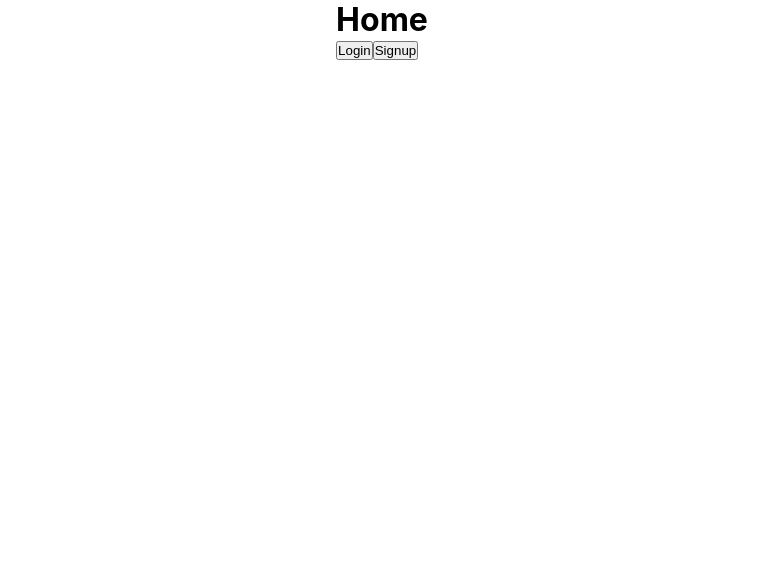
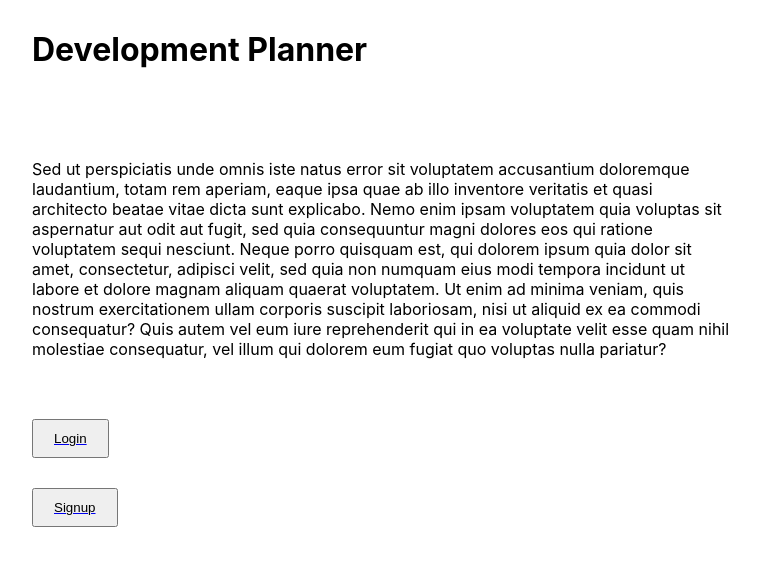
Before and after one commit to s-shah-coder/Ldn8-CYF-FP-Development-Planner, a React (Create React App) app in the folder client/: page / in a window 1280 px wide. Shown: the top 566 px of the page, without its empty margins (258-1017 px from the left). Built offline with nearby package versions, Linux system fonts and the light colour scheme; no server answers.

Commit message:
react routing and home page

```diff
--- a/client/src/App.css
+++ b/client/src/App.css
@@ -9,6 +9,27 @@ body{
     justify-content: center;
 }
 
-label, input {
+h1{
+    margin-bottom: 30px;
+    padding: 30px 0;
+}
+
+p {
+   max-width: 700px;
+   padding: 30px 0;
+}
+
+label, input, button {
     display: block;
 }
+input {
+    padding: 5px 20px;
+    margin-bottom: 20px;
+}
+
+button {
+    padding: 10px 20px;
+    margin-top: 30px;
+    margin-right: 20px;
+    margin-bottom: 20px;
+}
--- a/client/src/App.js
+++ b/client/src/App.js
@@ -7,7 +7,9 @@ import Home from "./components/Home";
 import Dashboard from "./components/Dashboard";
 import Login from "./components/Login";
 import Register from "./components/Register";
-
+import SignupConfirmation from "./components/SignupConfirmation";
+import NoMatch from "./components/NoMatch";
+import UserDetails from "./components/UserDetails";
 function App() {
   const [isAuthenticated, setIsAuthenticated] = useState(false);
 
@@ -37,19 +39,9 @@ function App() {
     <>
       <Routes>
         <Route
-          exact
           path="/"
-          element={
-            !isAuthenticated ? (
-              <div>
-                <Home />
-              </div>
-            ) : (
-              <Navigate to="/dashboard" />
-            )
-          }
+          element={!isAuthenticated ? <Home /> : <Navigate to="/dashboard" />}
         />
-
         <Route
           exact
           path="register"
@@ -83,6 +75,11 @@ function App() {
             )
           }
         />
+        <Route path="/signup-confirmation" element={<SignupConfirmation />} />
+        <Route path="*" element={<NoMatch />} />
+        <Route path="users" element={<Dashboard />}>
+          <Route path=":userId" element={<UserDetails />} />
+        </Route>
       </Routes>
     </>
   );
--- a/client/src/components/Home.js
+++ b/client/src/components/Home.js
@@ -4,14 +4,30 @@ import { Link } from "react-router-dom";
 function Home() {
   return (
     <>
-      <h1>Home</h1>
-
+      <main>
+        <h1>Development Planner</h1>
+        <p>
+          Sed ut perspiciatis unde omnis iste natus error sit voluptatem
+          accusantium doloremque laudantium, totam rem aperiam, eaque ipsa quae
+          ab illo inventore veritatis et quasi architecto beatae vitae dicta
+          sunt explicabo. Nemo enim ipsam voluptatem quia voluptas sit
+          aspernatur aut odit aut fugit, sed quia consequuntur magni dolores eos
+          qui ratione voluptatem sequi nesciunt. Neque porro quisquam est, qui
+          dolorem ipsum quia dolor sit amet, consectetur, adipisci velit, sed
+          quia non numquam eius modi tempora incidunt ut labore et dolore magnam
+          aliquam quaerat voluptatem. Ut enim ad minima veniam, quis nostrum
+          exercitationem ullam corporis suscipit laboriosam, nisi ut aliquid ex
+          ea commodi consequatur? Quis autem vel eum iure reprehenderit qui in
+          ea voluptate velit esse quam nihil molestiae consequatur, vel illum
+          qui dolorem eum fugiat quo voluptas nulla pariatur?
+        </p>
         <Link to="/login">
           <button> Login</button>
         </Link>
         <Link to="/register">
           <button>Signup</button>
         </Link>
+      </main>
     </>
   );
 }
--- /dev/null
+++ b/client/src/components/NoMatch.js
@@ -0,0 +1,11 @@
+import React from "react";
+
+function NoMatch() {
+  return (
+    <>
+      <h1>Page not found</h1>
+    </>
+  );
+}
+
+export default NoMatch;
--- a/client/src/components/Register.js
+++ b/client/src/components/Register.js
@@ -1,7 +1,8 @@
 import React, { useState } from "react";
-import { Link } from "react-router-dom";
+import { Link, useNavigate } from "react-router-dom";
 
 function Register({ setAuth }) {
+  const navigate = useNavigate();
   const [inputs, setInputs] = useState({
     email: "",
     password: "",
@@ -61,7 +62,12 @@ function Register({ setAuth }) {
             value={email}
             onChange={(e) => onChange(e)}
           />
-          <button>Submit</button>
+          {/* todo: write a function that sends activation link to user email */}
+          <button
+            onClick={() => navigate("/signup-confirmation", { replace: true })}
+          >
+            Submit
+          </button>
         </form>
         <Link to="/login">Login</Link>
       </main>
--- /dev/null
+++ b/client/src/components/SignupConfirmation.js
@@ -0,0 +1,15 @@
+import React from "react";
+import { Link, useNavigate } from "react-router-dom";
+
+function SignupConfirmation() {
+  const navigate = useNavigate();
+  return (
+    <>
+      <h1>Signup Confirmation</h1>
+      <Link to="/login">Login</Link>
+      <button onClick={() => navigate(-1)}>back</button>
+    </>
+  );
+}
+
+export default SignupConfirmation;
--- /dev/null
+++ b/client/src/components/UserDetails.js
@@ -0,0 +1,7 @@
+import React from "react";
+
+function UserDetails() {
+  return <div>UserDetails</div>;
+}
+
+export default UserDetails;
```
Also changed, not shown: client/src/components/Dashboard.js (+0 -17 lines). Lines whose indentation alone changed are shown as unchanged.
